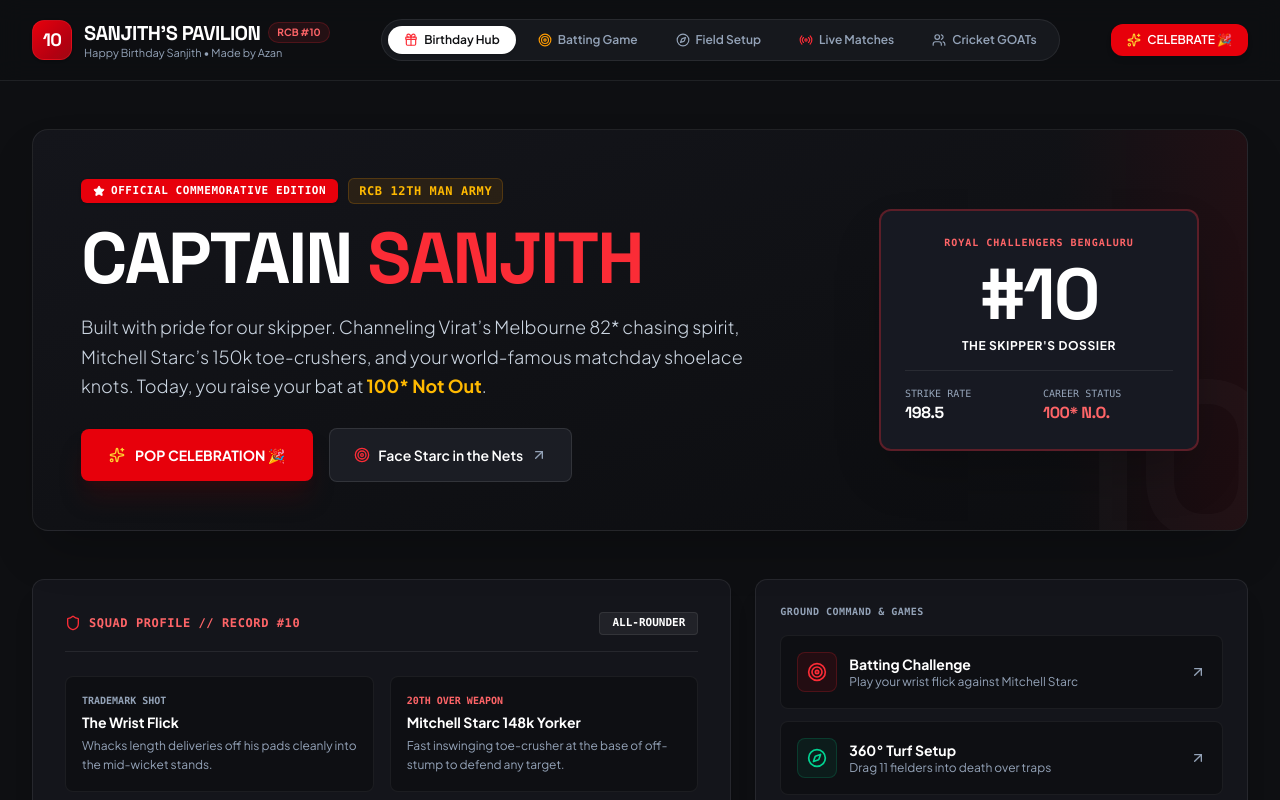
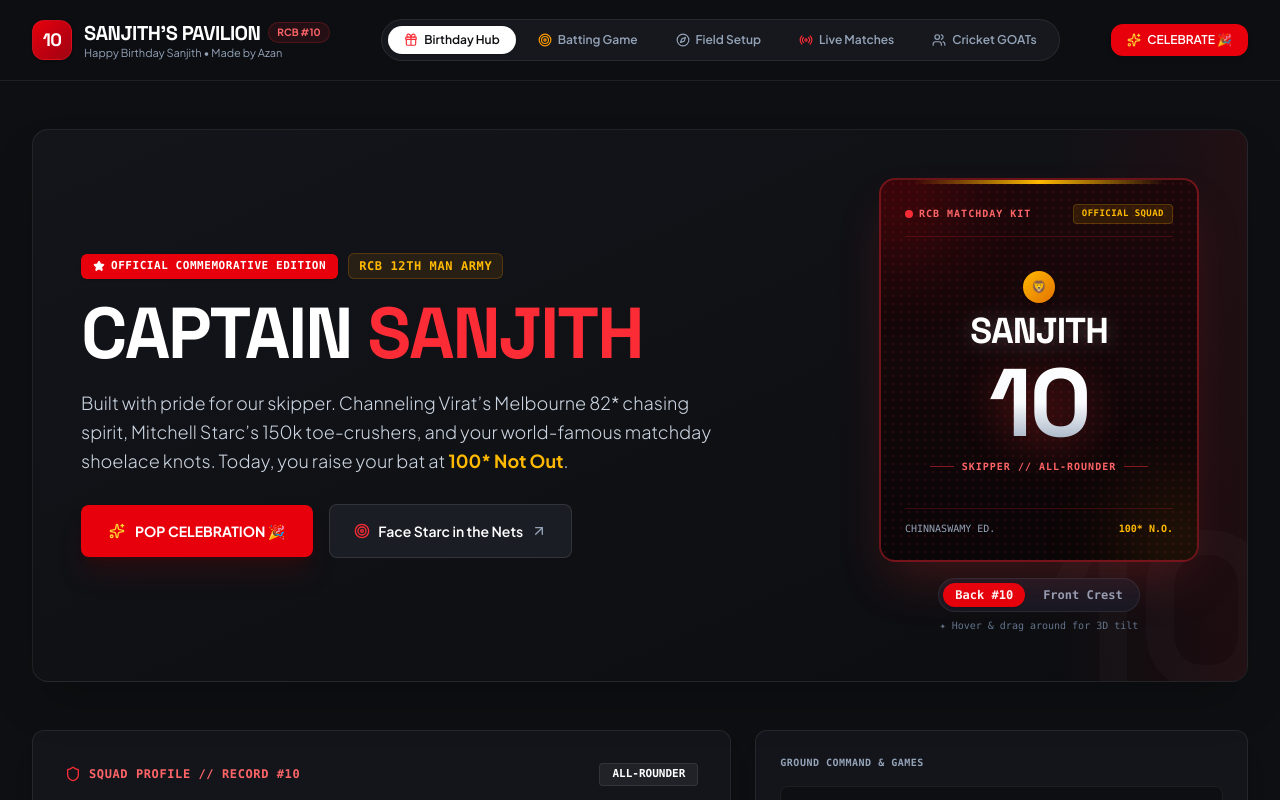
Before and after one commit to azanabdullah2752012-ui/sanjith-cricket-hub, a React (Vite) app: page / in a window 1280 px wide. Shown: the top 800 px of the page. Built offline with nearby package versions, Linux system fonts and the light colour scheme; a web font is replaced by a local one.

Commit message:
feat: signature interactive 3D RCB jersey artifact

```diff
--- /dev/null
+++ b/src/components/InteractiveJerseyArtifact.tsx
@@ -0,0 +1,151 @@
+import React, { useState } from 'react';
+
+export const InteractiveJerseyArtifact: React.FC = () => {
+  const [activeTab, setActiveTab] = useState<'front' | 'back'>('back');
+  const [rotate, setRotate] = useState({ x: 0, y: 0 });
+  const [isHovered, setIsHovered] = useState(false);
+
+  const handleMouseMove = (e: React.MouseEvent<HTMLDivElement>) => {
+    const rect = e.currentTarget.getBoundingClientRect();
+    const x = e.clientX - rect.left - rect.width / 2;
+    const y = e.clientY - rect.top - rect.height / 2;
+    // Calculate subtle 3D tilt angles
+    setRotate({
+      x: -(y / (rect.height / 2)) * 14,
+      y: (x / (rect.width / 2)) * 14
+    });
+  };
+
+  const handleMouseLeave = () => {
+    setRotate({ x: 0, y: 0 });
+    setIsHovered(false);
+  };
+
+  return (
+    <div className="relative flex flex-col items-center">
+      {/* Perspective Container */}
+      <div
+        className="relative w-72 sm:w-80 h-96 perspective-1000 cursor-grab active:cursor-grabbing select-none"
+        onMouseMove={(e) => {
+          setIsHovered(true);
+          handleMouseMove(e);
+        }}
+        onMouseLeave={handleMouseLeave}
+      >
+        <div
+          style={{
+            transform: `rotateX(${rotate.x}deg) rotateY(${rotate.y}deg)`,
+            transition: isHovered ? 'transform 0.08s ease-out' : 'transform 0.5s cubic-bezier(0.2, 0.8, 0.2, 1)'
+          }}
+          className="relative w-full h-full rounded-2xl bg-gradient-to-b from-[#1c070a] via-[#120709] to-[#0a0507] border-2 border-red-500/40 p-6 flex flex-col justify-between shadow-[0_25px_50px_-12px_rgba(220,38,38,0.25)] overflow-hidden"
+        >
+          {/* Subtle Fabric Weave Pattern */}
+          <div
+            className="absolute inset-0 opacity-15 pointer-events-none"
+            style={{
+              backgroundImage: `radial-gradient(#dc2626 1px, transparent 1px)`,
+              backgroundSize: '8px 8px'
+            }}
+          />
+
+          {/* Gold Trim Piping */}
+          <div className="absolute top-0 inset-x-8 h-1 bg-gradient-to-r from-transparent via-amber-400 to-transparent" />
+          <div className="absolute -left-12 -top-12 w-32 h-32 rounded-full bg-red-600/20 blur-2xl pointer-events-none" />
+          <div className="absolute -right-12 -bottom-12 w-32 h-32 rounded-full bg-amber-500/10 blur-2xl pointer-events-none" />
+
+          {/* Top Collar / Header */}
+          <div className="relative z-10 flex items-center justify-between pb-3 border-b border-red-500/20">
+            <div className="flex items-center gap-1.5">
+              <span className="w-2 h-2 rounded-full bg-red-500 animate-pulse" />
+              <span className="font-mono text-[10px] uppercase font-black tracking-widest text-red-400">
+                RCB MATCHDAY KIT
+              </span>
+            </div>
+            <span className="font-mono text-[9px] uppercase tracking-wider text-amber-400 font-bold bg-amber-400/10 px-2 py-0.5 rounded border border-amber-400/20">
+              OFFICIAL SQUAD
+            </span>
+          </div>
+
+          {/* Jersey Main Body Content */}
+          {activeTab === 'back' ? (
+            <div className="relative z-10 flex flex-col items-center justify-center my-auto py-2">
+              {/* Golden Lion Crest Stamp */}
+              <div className="w-8 h-8 rounded-full bg-gradient-to-br from-amber-400 to-amber-600 flex items-center justify-center text-stone-950 font-black text-xs shadow-md mb-2">
+                🦁
+              </div>
+
+              {/* Player Name */}
+              <div className="font-editorial text-3xl sm:text-4xl font-black text-white tracking-widest uppercase drop-shadow-[0_2px_10px_rgba(255,255,255,0.2)]">
+                SANJITH
+              </div>
+
+              {/* Giant Iconic #10 */}
+              <div className="font-editorial text-7xl sm:text-8xl font-black text-transparent bg-clip-text bg-gradient-to-b from-white via-[#f8fafc] to-[#94a3b8] tracking-tighter leading-none mt-1 drop-shadow-[0_10px_20px_rgba(220,38,38,0.4)]">
+                10
+              </div>
+
+              {/* Sub-label */}
+              <div className="mt-2 flex items-center gap-2">
+                <span className="h-px w-6 bg-red-500/50" />
+                <span className="font-mono text-[10px] uppercase tracking-widest text-red-400 font-bold">
+                  SKIPPER // ALL-ROUNDER
+                </span>
+                <span className="h-px w-6 bg-red-500/50" />
+              </div>
+            </div>
+          ) : (
+            <div className="relative z-10 flex flex-col items-center justify-center my-auto py-4 space-y-4 text-center">
+              <div className="w-14 h-14 rounded-2xl bg-red-950/60 border border-red-500/40 flex items-center justify-center text-2xl shadow-inner">
+                🏏
+              </div>
+              <div>
+                <div className="font-editorial text-xl font-bold text-white tracking-tight">
+                  RCB 12TH MAN SQUAD
+                </div>
+                <div className="text-xs text-[#94a3b8] mt-1">
+                  Chinnaswamy Stadium • Stand D
+                </div>
+              </div>
+              <div className="p-3 rounded-xl bg-red-950/30 border border-red-500/20 text-[11px] text-[#cbd5e1] font-mono leading-relaxed">
+                "Play Bold. Never back down from a run chase."
+              </div>
+            </div>
+          )}
+
+          {/* Bottom Hem Details */}
+          <div className="relative z-10 pt-3 border-t border-red-500/20 flex items-center justify-between text-[10px] font-mono text-[#94a3b8]">
+            <span>CHINNASWAMY ED.</span>
+            <span className="text-amber-400 font-bold">100* N.O.</span>
+          </div>
+        </div>
+      </div>
+
+      {/* Front / Back Toggle Pill */}
+      <div className="mt-4 flex items-center gap-1.5 p-1 rounded-full bg-[#161822] border border-white/[0.08] text-xs font-mono">
+        <button
+          onClick={() => setActiveTab('back')}
+          className={`px-3 py-1 rounded-full font-bold transition-all cursor-pointer ${
+            activeTab === 'back'
+              ? 'bg-red-600 text-white shadow-sm'
+              : 'text-[#94a3b8] hover:text-white'
+          }`}
+        >
+          Back #10
+        </button>
+        <button
+          onClick={() => setActiveTab('front')}
+          className={`px-3 py-1 rounded-full font-bold transition-all cursor-pointer ${
+            activeTab === 'front'
+              ? 'bg-red-600 text-white shadow-sm'
+              : 'text-[#94a3b8] hover:text-white'
+          }`}
+        >
+          Front Crest
+        </button>
+      </div>
+      <span className="text-[10px] text-[#64748b] font-mono mt-1.5">
+        ✦ Hover & drag around for 3D tilt
+      </span>
+    </div>
+  );
+};
--- a/src/index.css
+++ b/src/index.css
@@ -28,6 +28,10 @@
   letter-spacing: -0.03em;
 }
 
+.perspective-1000 {
+  perspective: 1000px;
+}
+
 /* Modern Tasteful Dark Panels */
 .ald-card {
   background-color: #16181d;
--- a/src/pages/TributePage.tsx
+++ b/src/pages/TributePage.tsx
@@ -1,5 +1,6 @@
 import React from 'react';
 import { ModernGuestbook } from '../components/ModernGuestbook';
+import { InteractiveJerseyArtifact } from '../components/InteractiveJerseyArtifact';
 import { Sparkles, Trophy, Target, ArrowUpRight, Flame, Zap, Shield, Compass, Star } from 'lucide-react';
 import confetti from 'canvas-confetti';
 
@@ -19,7 +20,7 @@ export const TributePage: React.FC<TributePageProps> = ({ onNavigate }) => {
 
   return (
     <div className="space-y-12 animate-fade-in">
-      {/* 1. Asymmetric Editorial Hero Showcase */}
+      {/* 1. Asymmetric Editorial Hero Showcase with Signature Interactive 3D Jersey Artifact */}
       <section className="relative overflow-hidden rounded-2xl bg-gradient-to-br from-[#14151b] via-[#101115] to-[#0c0d10] border border-white/[0.08] shadow-2xl">
         {/* Architectural Diagonal Slash Background Accent */}
         <div className="absolute top-0 right-0 w-96 h-full bg-gradient-to-l from-red-600/[0.08] via-transparent to-transparent pointer-events-none" />
@@ -29,7 +30,7 @@ export const TributePage: React.FC<TributePageProps> = ({ onNavigate }) => {
 
         <div className="grid grid-cols-1 lg:grid-cols-12 gap-8 p-6 sm:p-10 lg:p-12 items-center relative z-10">
           {/* Left Column: Bold Editorial Typography */}
-          <div className="lg:col-span-8 space-y-5">
+          <div className="lg:col-span-7 space-y-5">
             <div className="flex flex-wrap items-center gap-2.5">
               <span className="inline-flex items-center gap-1.5 px-3 py-1 rounded-md bg-red-600 text-white font-mono text-[11px] font-bold uppercase tracking-wider shadow-sm">
                 <Star className="w-3 h-3 fill-white" />
@@ -70,29 +71,9 @@ export const TributePage: React.FC<TributePageProps> = ({ onNavigate }) => {
             </div>
           </div>
 
-          {/* Right Column: High-Impact Jersey #10 Plaque */}
-          <div className="lg:col-span-4 flex justify-center lg:justify-end">
-            <div className="w-full max-w-xs p-6 rounded-xl bg-[#171922] border-2 border-red-500/30 shadow-2xl relative overflow-hidden text-center">
-              <div className="text-[10px] font-mono uppercase tracking-widest text-red-400 font-bold mb-1">
-                ROYAL CHALLENGERS BENGALURU
-              </div>
-              <div className="font-editorial text-7xl font-black text-white tracking-tighter my-2">
-                #10
-              </div>
-              <div className="text-xs uppercase font-bold text-white tracking-wider">
-                THE SKIPPER'S DOSSIER
-              </div>
-              <div className="mt-4 pt-4 border-t border-white/[0.08] grid grid-cols-2 gap-2 text-left text-xs">
-                <div>
-                  <span className="text-[10px] text-[#94a3b8] uppercase font-mono block">STRIKE RATE</span>
-                  <span className="font-bold text-white text-base font-editorial">198.5</span>
-                </div>
-                <div>
-                  <span className="text-[10px] text-[#94a3b8] uppercase font-mono block">CAREER STATUS</span>
-                  <span className="font-bold text-red-400 text-base font-editorial">100* N.O.</span>
-                </div>
-              </div>
-            </div>
+          {/* Right Column: Signature 3D Interactive Spring Tilt Jersey Artifact */}
+          <div className="lg:col-span-5 flex justify-center lg:justify-end">
+            <InteractiveJerseyArtifact />
           </div>
         </div>
       </section>
```
